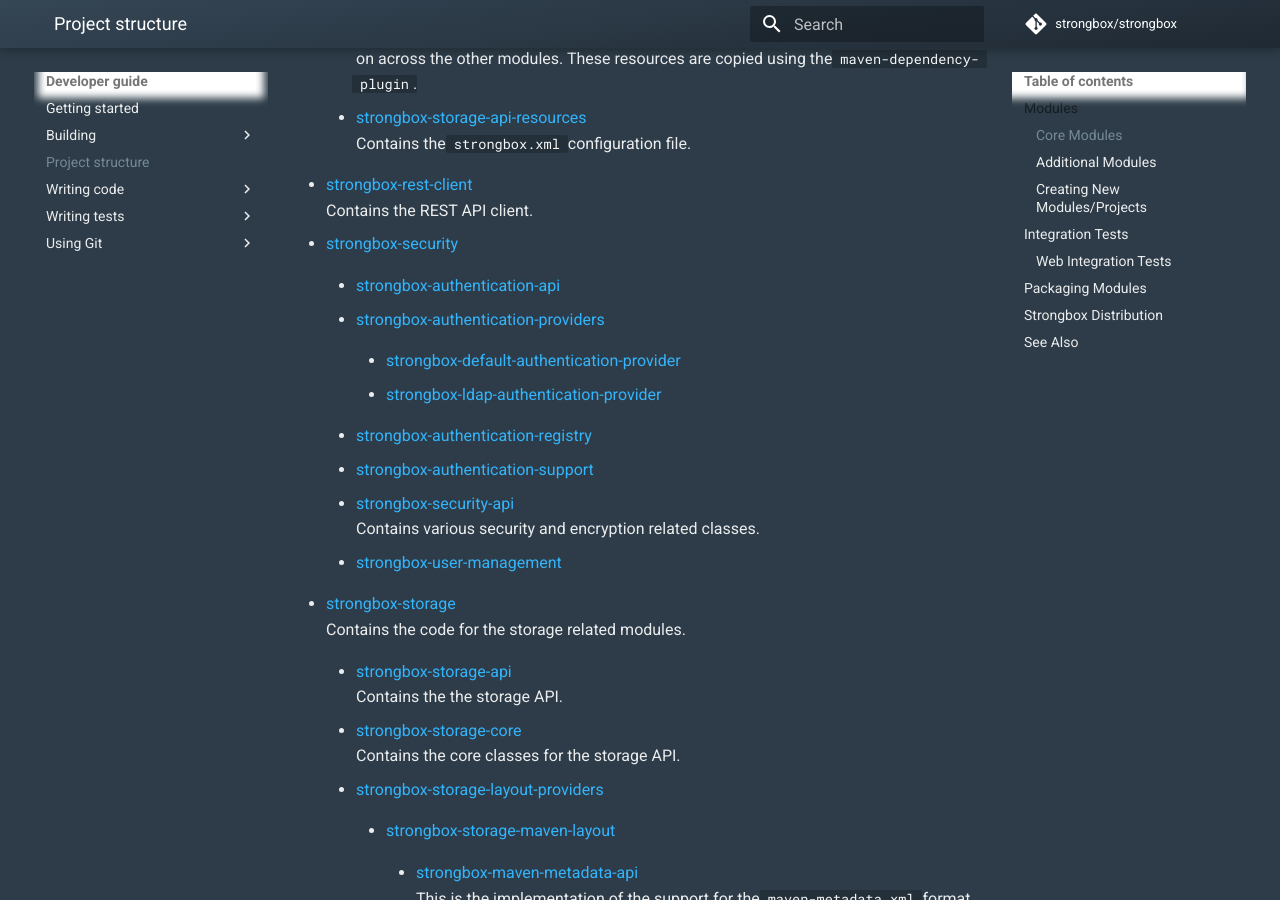
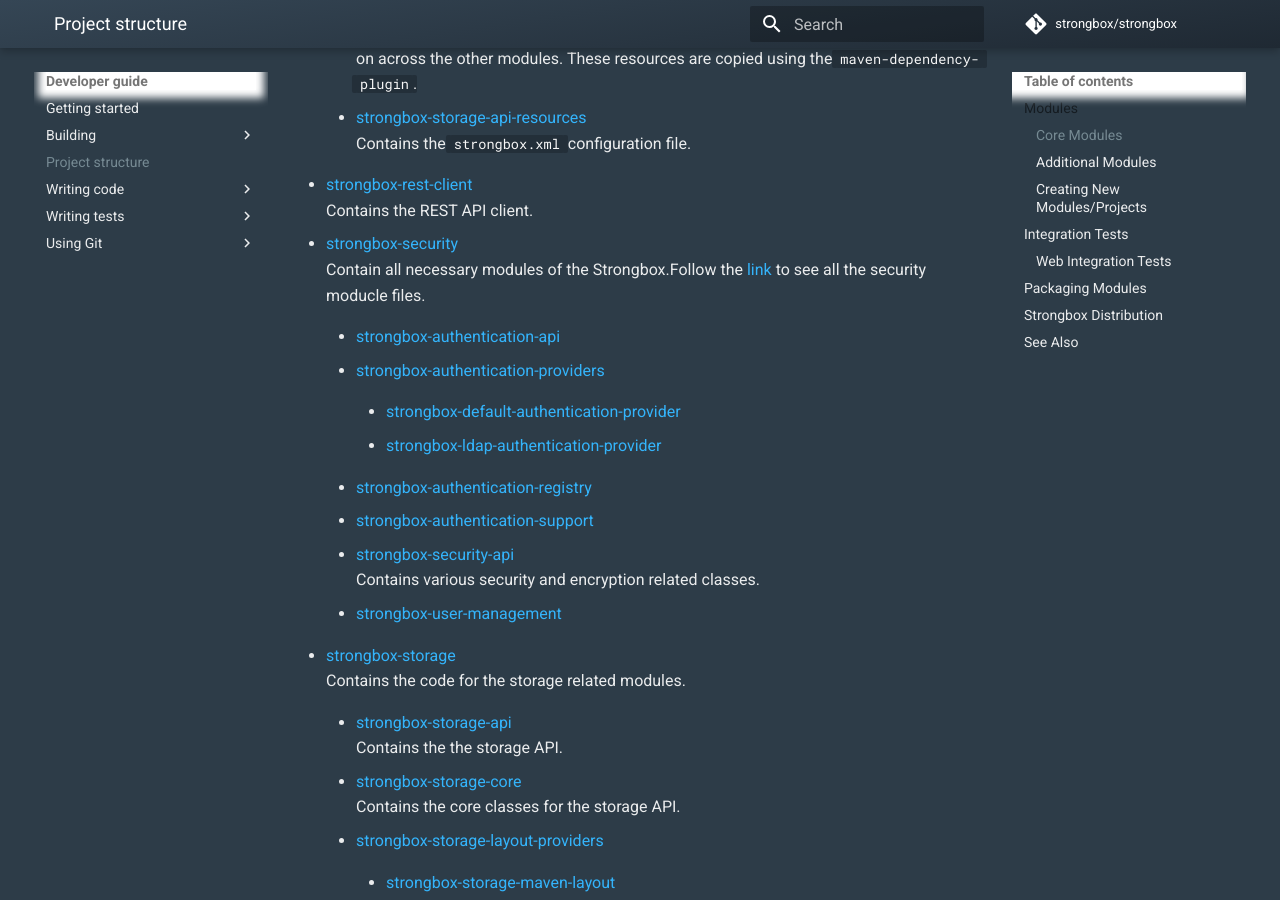
Before and after one commit to strongbox/strongbox-docs, an MkDocs documentation site: the page built from docs/developer-guide/project-structure.md, in a window 1280 px wide and 900 px high, scrolled down 1173 px. Built offline with MkDocs 1.6.1 and Material for MkDocs 9.7.7, drawn with Linux system fonts in a browser that asks for light colours; comment, search, counter and statistics services are not loaded.

Commit message:
Updated Wiki page with references
added some references

```diff
--- a/docs/developer-guide/project-structure.md
+++ b/docs/developer-guide/project-structure.md
@@ -47,6 +47,7 @@
     Contains the REST API client.
 
 * [strongbox-security](https://github.com/strongbox/strongbox/tree/master/strongbox-security)
+    Contain all necessary modules of the Strongbox.Follow the [link](https://github.com/strongbox/strongbox/tree/master/strongbox-security) to see all the security moducle files.
 
     * [strongbox-authentication-api](https://github.com/strongbox/strongbox/tree/master/strongbox-security/strongbox-authentication-api)
 
```
